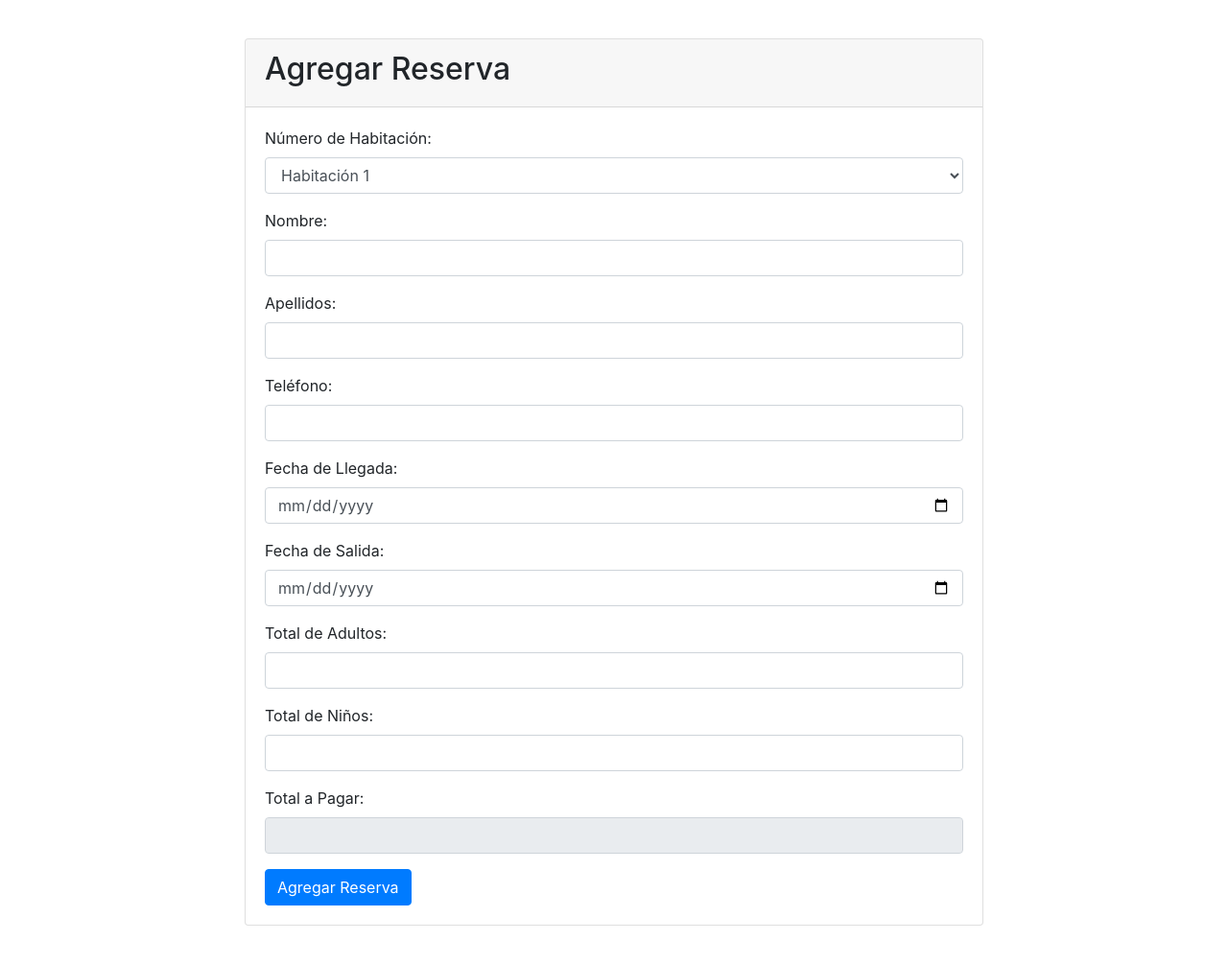
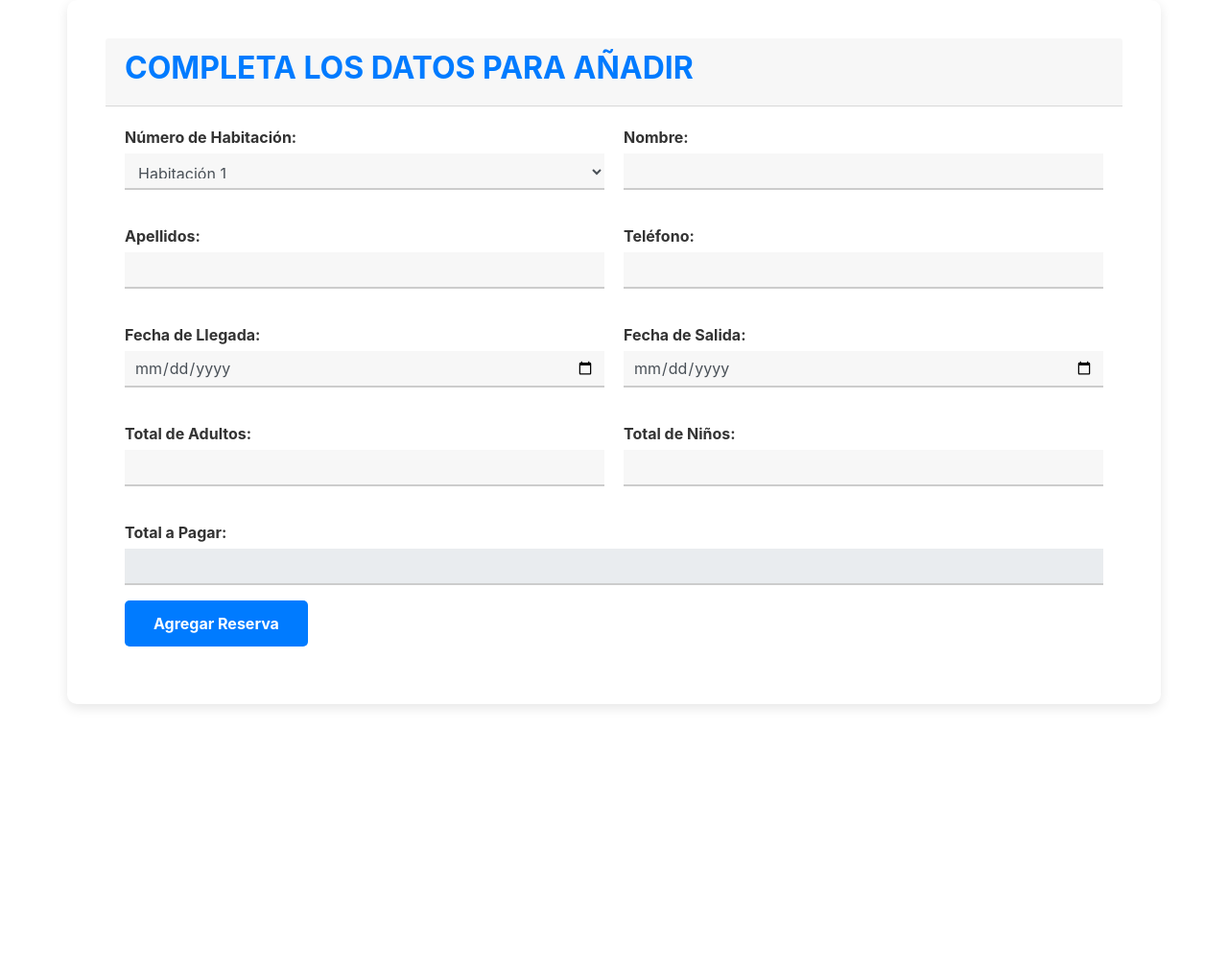
Before and after one commit to OSCARCH2002/micaela, a PHP site: page /hotel/usuarios/recepcionista/addreservas.php in a window 1280 px wide. Shown: the whole page at 96% size. After the commit the page ends 738 px from the top, so only its background shows below. Run offline with PHP 8.4, Linux system fonts and the light colour scheme; data comes from the database, SQL or seed files in the repository.

Commit message:
moficacion estilo addrservas

```diff
--- /dev/null
+++ b/css/addreservas.css
@@ -0,0 +1,60 @@
+.container {
+    background-color: #ffffff;
+    padding: 40px;
+    border-radius: 10px;
+    box-shadow: 0px 4px 12px rgba(0, 0, 0, 0.1);
+}
+
+.form-container {
+    display: flex;
+    flex-wrap: wrap;
+    gap: 20px;
+}
+
+.form-group {
+    flex: 1 1 calc(50% - 20px);
+}
+
+.form-group label {
+    font-weight: bold;
+    color: #333;
+    margin-bottom: 5px;
+    display: block;
+}
+
+.form-control {
+    background-color: #f7f7f7;
+    border: none;
+    border-bottom: 2px solid #ccc;
+    border-radius: 0;
+    box-shadow: none;
+    padding: 10px;
+}
+
+.form-control:focus {
+    border-bottom: 2px solid #007bff;
+    box-shadow: none;
+}
+
+.btn-primary {
+    background-color: #007bff;
+    border: none;
+    padding: 12px 30px;
+    font-size: 16px;
+    font-weight: bold;
+    border-radius: 5px;
+    transition: background-color 0.3s ease;
+}
+
+.btn-primary:hover {
+    background-color: #0056b3;
+}
+
+.card-header h2 {
+    color: #007bff;
+    font-weight: bold;
+}
+
+.total-pagar-group {
+    flex: 1 1 100%;
+}
--- a/usuarios/recepcionista/addreservas.php
+++ b/usuarios/recepcionista/addreservas.php
@@ -115,26 +115,17 @@ if (isset($_POST['agregar_reserva'])) {
     <meta name="viewport" content="width=device-width, initial-scale=1.0">
     <title>Agregar Reserva</title>
     <link href="https://maxcdn.bootstrapcdn.com/bootstrap/4.5.2/css/bootstrap.min.css" rel="stylesheet">
-    <style>
-        .container {
-            max-width: 800px;
-            margin: 40px auto;
-        }
-
-        .card {
-            margin-bottom: 20px;
-        }
-    </style>
+    <link rel="stylesheet" href="../../css/addreservas.css">
 </head>
 
 <body>
     <div class="container">
-        <div class="card">
         <div class="card-header">
-                <h2>Agregar Reserva</h2>
+            <h2>COMPLETA LOS DATOS PARA AÑADIR</h2>
         </div>
         <div class="card-body">
             <form action="<?php echo htmlspecialchars($_SERVER["PHP_SELF"]); ?>" method="post" oninput="calcularTotalPagar()">
+                <div class="form-container">
                     <div class="form-group">
                         <label for="id_habitacion">Número de Habitación:</label>
                         <select class="form-control" id="id_habitacion" name="id_habitacion" required>
@@ -174,13 +165,13 @@ if (isset($_POST['agregar_reserva'])) {
                         <label for="total_ninos">Total de Niños:</label>
                         <input type="number" class="form-control" id="total_ninos" name="total_ninos" min="0" max="2" required>
                     </div>
-                    <div class="form-group">
+                    <div class="form-group total-pagar-group">
                         <label for="total_pagar">Total a Pagar:</label>
                         <input type="number" class="form-control" id="total_pagar" name="total_pagar" readonly>
                     </div>
+                </div>
                 <button type="submit" class="btn btn-primary" name="agregar_reserva">Agregar Reserva</button>
             </form>
-            </div>
         </div>
     </div>
 
@@ -197,15 +188,14 @@ if (isset($_POST['agregar_reserva'])) {
             if (fechaLlegada && fechaSalida) {
                 var fecha1 = new Date(fechaLlegada);
                 var fecha2 = new Date(fechaSalida);
-                var tiempoDif = fecha2 - fecha1; // Diferencia en milisegundos
-                var dias = tiempoDif / (1000 * 3600 * 24); // Convertir a días
+                var tiempoDif = fecha2 - fecha1;
+                var dias = tiempoDif / (1000 * 3600 * 24);
 
                 if (dias > 30) {
-                    // Si son más de 30 días, cobrar solo el precio de un mes
                     $('#total_pagar').val(1800);
                 } else {
-                    var costoPorNoche = 300; // Precio por noche
-                    var totalPagar = costoPorNoche * dias + (totalAdultos > 2 ? (totalAdultos - 2) * 50 : 0); // Agregar comisión por adultos adicionales
+                    var costoPorNoche = 300;
+                    var totalPagar = costoPorNoche * dias + (totalAdultos > 2 ? (totalAdultos - 2) * 50 : 0);
                     $('#total_pagar').val(totalPagar);
                 }
             }
--- a/usuarios/recepcionista/dasboard.php
+++ b/usuarios/recepcionista/dasboard.php
@@ -35,7 +35,7 @@ try {
 <body>
 
     <div class="sidebar">
-    <h2><a href="./dasboard.php" style="text-decoration: none; color: inherit;">Dashboard</a></h2>
+        <h2><a href="./dasboard.php" style="text-decoration: none; color: inherit;">Dashboard</a></h2>
         <ul>
             <li><button onclick="loadContent('./reservas.php')"><i class="fas fa-concierge-bell"></i> Reservas</button></li>
             <li><button onclick="loadContent('./addreservas.php')"><i class="fas fa-plus-circle"></i> Agregar Reservas</button></li>
@@ -47,6 +47,7 @@ try {
     <div class="content" id="content">
         <div class="navbar">
             <h3>Bienvenido <?php echo isset($_SESSION['usuario']) ? $_SESSION['usuario'] : 'Usuario'; ?></h3>
+            <button onclick="window.location.href='../index.php'" class="btn-logout">Cerrar Sesión</button>
         </div>
         <div class="card">
             <h4>Resumen de Reservas</h4>
@@ -81,8 +82,6 @@ try {
                 });
         }
 
-
-
         const ctx = document.getElementById('reservasEventosChart').getContext('2d');
         const reservasEventosChart = new Chart(ctx, {
             type: 'bar',
```
Also changed, not shown: css/style_dasboard.css (+22 -0 lines). Lines whose indentation alone changed are shown as unchanged.
